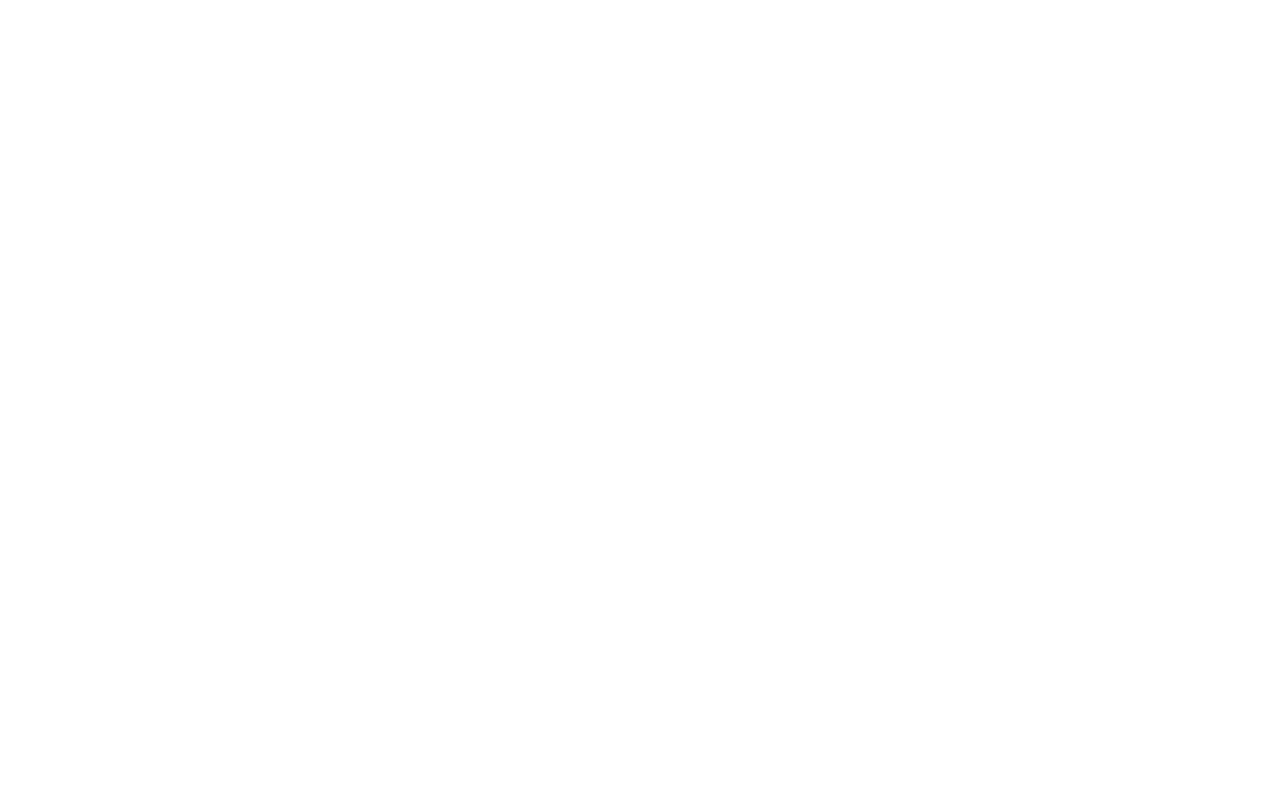
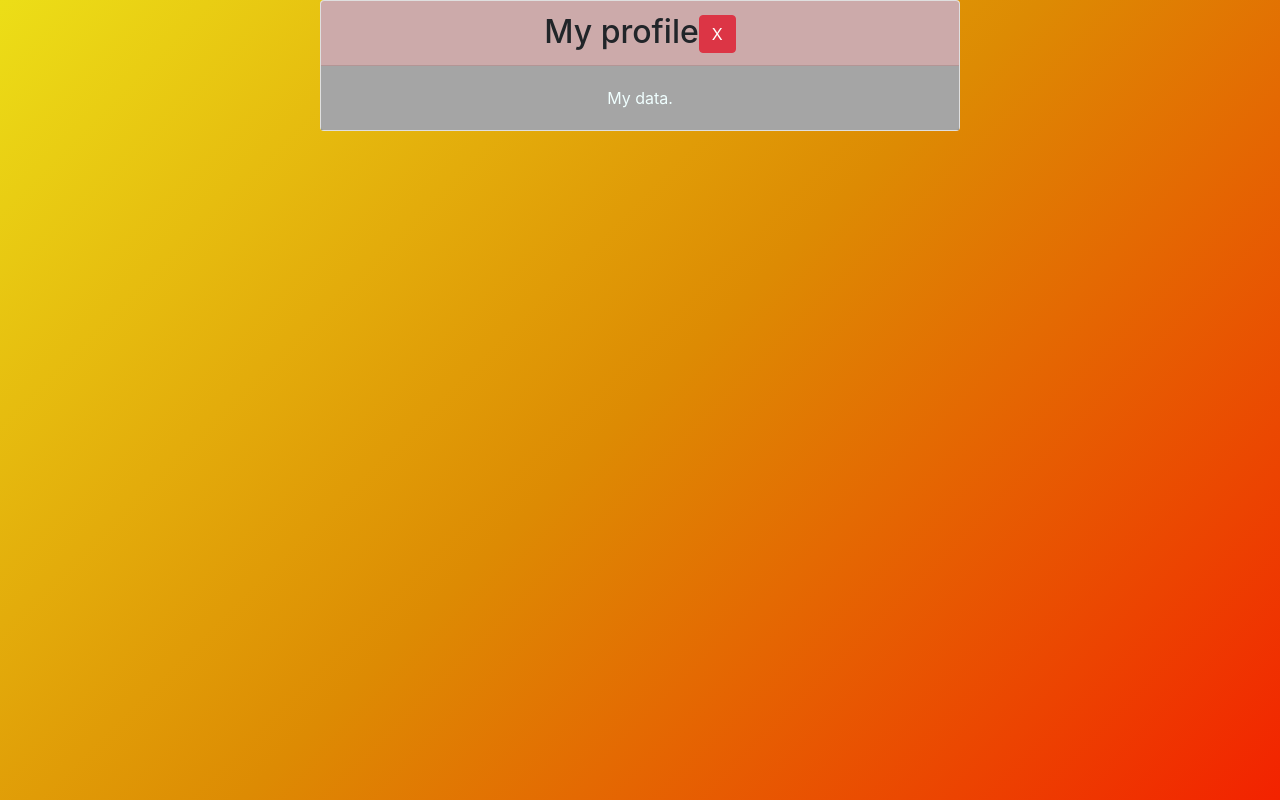
Before and after one commit to Salabim-mb/versus_virus, a React (Create React App) app: page /user in a window 1280 px wide. Built offline with nearby package versions, Linux system fonts and the light colour scheme.

Commit message:
modified card component

```diff
--- a/src/App.js
+++ b/src/App.js
@@ -2,11 +2,16 @@
 import './App.css';
 import {BrowserRouter as Router, Route} from "react-router-dom";
 import "./Styles/global.css";
+import UserPage from "./Components/UserPage";
+import {createBrowserHistory} from "history";
+
+const history = createBrowserHistory();
 
 const App = () => (
     <div className="App">
-      <Router>
+      <Router history={history}>
         <Route path="/" component={null}/>
+        <Route path="/user" exact component={UserPage} />
       </Router>
     </div>
 );
--- /dev/null
+++ b/src/Components/UserPage/UserPage.js
@@ -0,0 +1,24 @@
+import React from "react";
+import MenuCard from "../../containers/MenuCard";
+
+class UserPage extends React.Component {
+    constructor(props) {
+        super(props);
+
+        this.state = {
+
+        }
+    };
+
+    render() {
+        return (
+            <MenuCard
+                title="My profile"
+                >
+                My data.
+            </MenuCard>
+        )
+    }
+}
+
+export default UserPage;
--- /dev/null
+++ b/src/Components/UserPage/index.js
@@ -0,0 +1,3 @@
+import UserPage from "./UserPage";
+
+export default UserPage;
--- a/src/Styles/global.css
+++ b/src/Styles/global.css
@@ -1,24 +1,25 @@
 #root {
-    background: linear-gradient(135deg, #ecde17, #dd8b03, #f32200) !important;
-    background-size: 600% 600%;
+    height: 100vh;
+    background: linear-gradient(135deg, #ecde17, #dd8b03, #f32200) center center fixed !important;
+    background-size: cover;
 
-    -webkit-animation: AnimationName 14s ease infinite;
-    -moz-animation: AnimationName 14s ease infinite;
-    animation: AnimationName 14s ease infinite;
+    -webkit-animation: AnimationName 15s ease infinite;
+    -moz-animation: AnimationName 15s ease infinite;
+    animation: AnimationName 15s ease infinite;
 }
 
-    @-webkit-keyframes AnimationName {
-        0%{background-position:0% 50%}
-        50%{background-position:100% 50%}
-        100%{background-position:0% 50%}
-    }
-    @-moz-keyframes AnimationName {
-        0%{background-position:0% 50%}
-        50%{background-position:100% 50%}
-        100%{background-position:0% 50%}
-    }
-    @keyframes AnimationName {
-        0%{background-position:0% 50%}
-        50%{background-position:100% 50%}
-        100%{background-position:0% 50%}
-    }
+/*@-webkit-keyframes AnimationName {*/
+/*    0%{background-position:0% 50%}*/
+/*    50%{background-position:100% 50%}*/
+/*    100%{background-position:0% 50%}*/
+/*}*/
+/*@-moz-keyframes AnimationName {*/
+/*    0%{background-position:0% 50%}*/
+/*    50%{background-position:100% 50%}*/
+/*    100%{background-position:0% 50%}*/
+/*}*/
+@keyframes AnimationName {
+    0%{background-position:0% 50%}
+    50%{background-position:100% 50%}
+    100%{background-position:0% 50%}
+}
--- a/src/containers/BackButton/BackButton.js
+++ b/src/containers/BackButton/BackButton.js
@@ -1,9 +1,22 @@
 import React from "react";
 import {Button} from "react-bootstrap";
+import {Redirect, useHistory} from "react-router-dom";
 
 class BackButton extends React.Component {
-    static contextTypes = {
-        router: () => true
+    constructor(props) {
+        super(props);
+        this.state = {
+            prev_location: "",
+            redirect: false,
+            matching_history: true
+        }
+    }
+
+    renderRedirect = () => {
+        if (this.state.redirect && !this.state.matching_history)
+            return (
+                <Redirect to={this.state.prev_location}/>
+            );
     };
 
     render() {
@@ -11,7 +24,7 @@
             <Button
                 variant="danger"
                 className="back_button"
-                onClick={this.context.router.history.goBack}
+                // onClick={history.back()}
             >
                 X
             </Button>
--- a/src/containers/MenuCard/MenuCard.js
+++ b/src/containers/MenuCard/MenuCard.js
@@ -1,7 +1,7 @@
 import React from "react";
 import {Card, Container} from 'react-bootstrap';
 import "./MenuCard.css";
-import BackButton from "containers/BackButton";
+import BackButton from "../BackButton";
 
 class MenuCard extends React.Component {
   render() {
```
